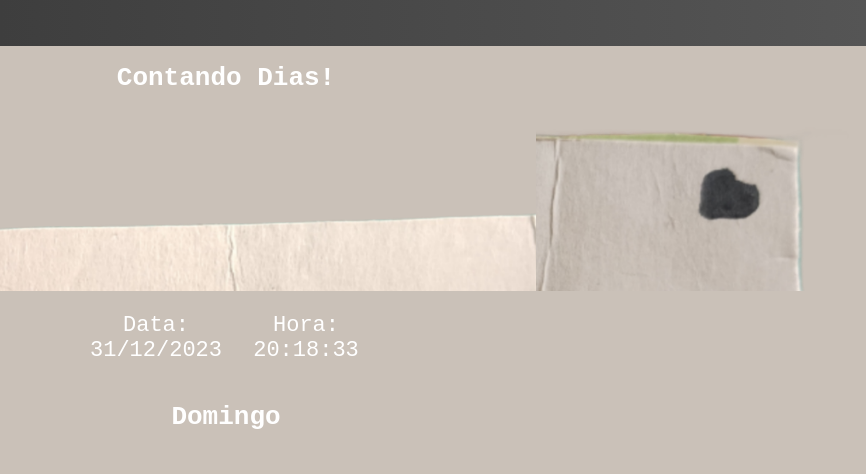
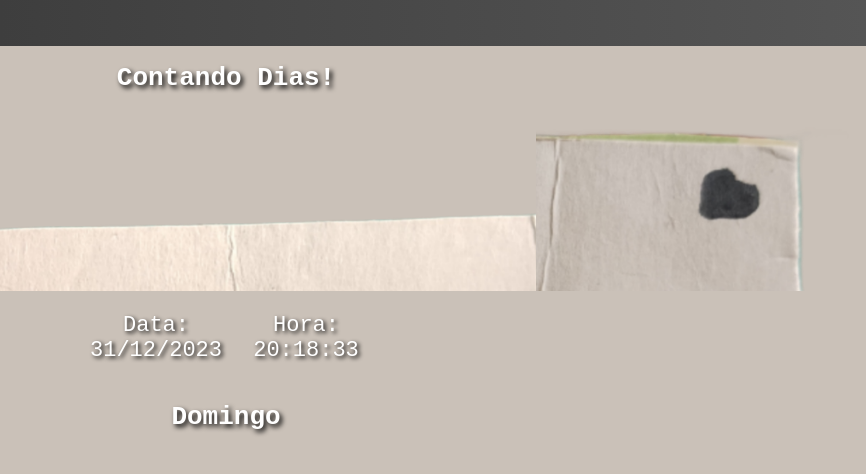
Before and after one commit to RianHeriQ/site-para-aysha, a plain HTML site: page index.html in a window 1280 px wide. Shown: the full height of the page, 414-1280 px from the left. Drawn offline with nearby package versions, Linux system fonts and the light colour scheme.

Commit message:
Update estilos.css

```diff
--- a/estilos.css
+++ b/estilos.css
@@ -10,6 +10,7 @@ h1, p{
   text-align: center;
   color: white;
   font-family: Monospace;
+  text-shadow: black 0.1em 0.1em 0.2em;
 }
 .toolbar {
   background: #333;
```
